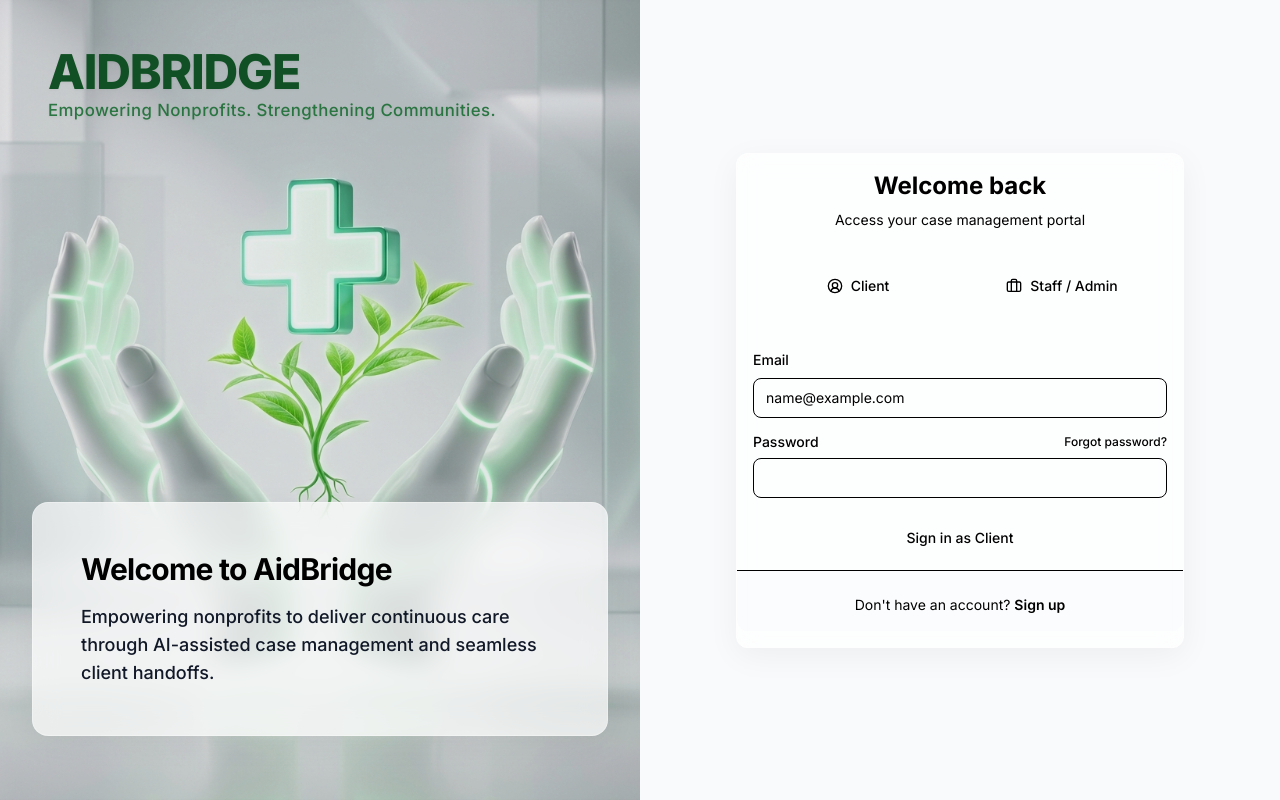
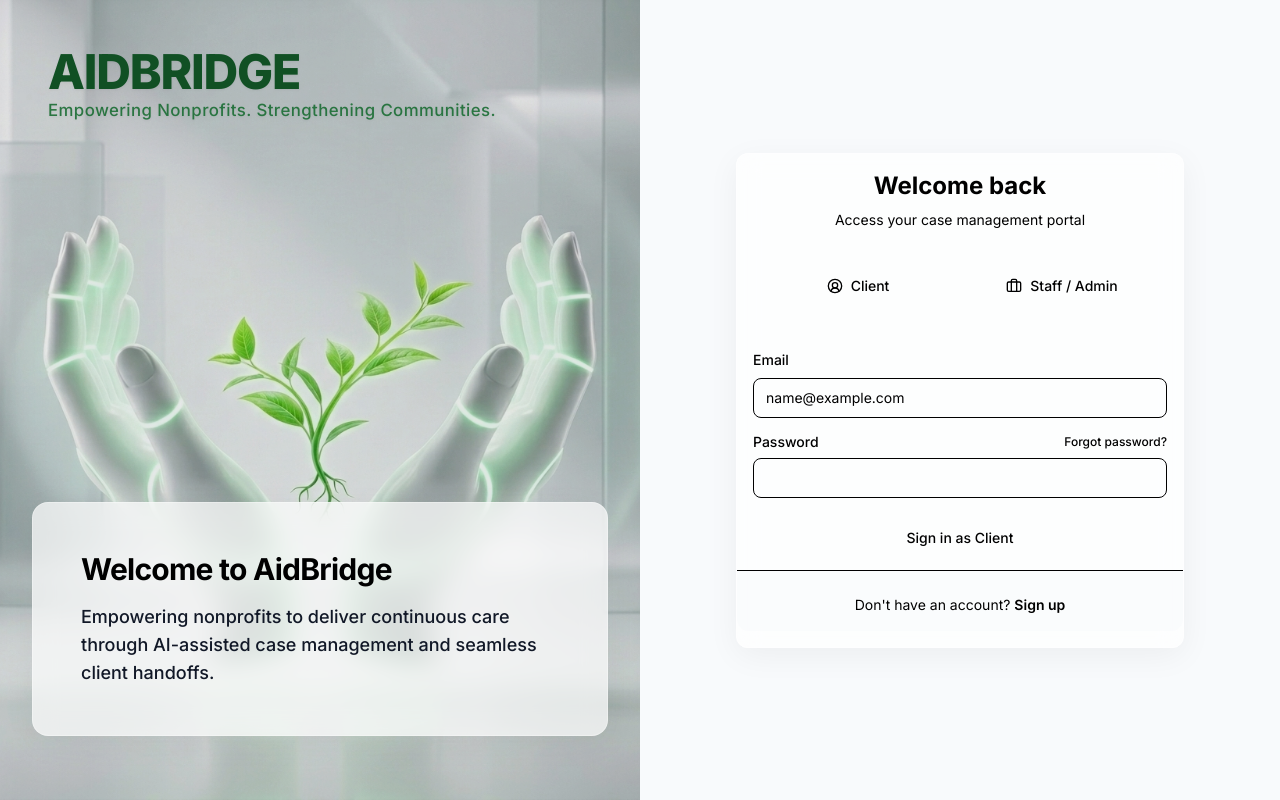
Before and after one commit to 2026-ASU-WiCS-Opportunity-Hack/25-kaur, a Next.js app: page /login in a window 1280 px wide. Built offline with nearby package versions, Linux system fonts and the light colour scheme.

Commit message:
style: Generatively erase medical cross from specific hero image

```diff
--- a/src/app/login/page.tsx
+++ b/src/app/login/page.tsx
@@ -53,8 +53,8 @@ export default function LoginPage() {
         <div className="absolute inset-0 bg-gradient-to-tr from-primary/30 to-black z-10 opacity-60" />
         <div className="absolute inset-0 flex items-center justify-center pointer-events-none">
            <Image
-              src="/hero-3d.png?v=3"
-              alt="3D Glowing Hands holding a Medical Cross"
+              src="/hero-3d.png?v=7"
+              alt="3D Glowing Hands holding a green plant"
               layout="fill"
               objectFit="cover"
               priority
```
Also changed, not shown: public/hero-3d.png.
